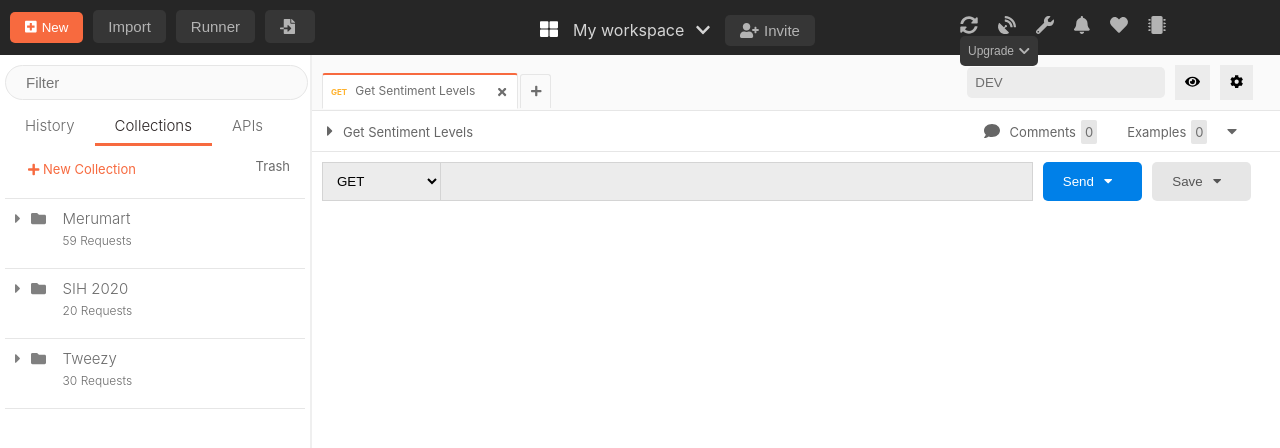
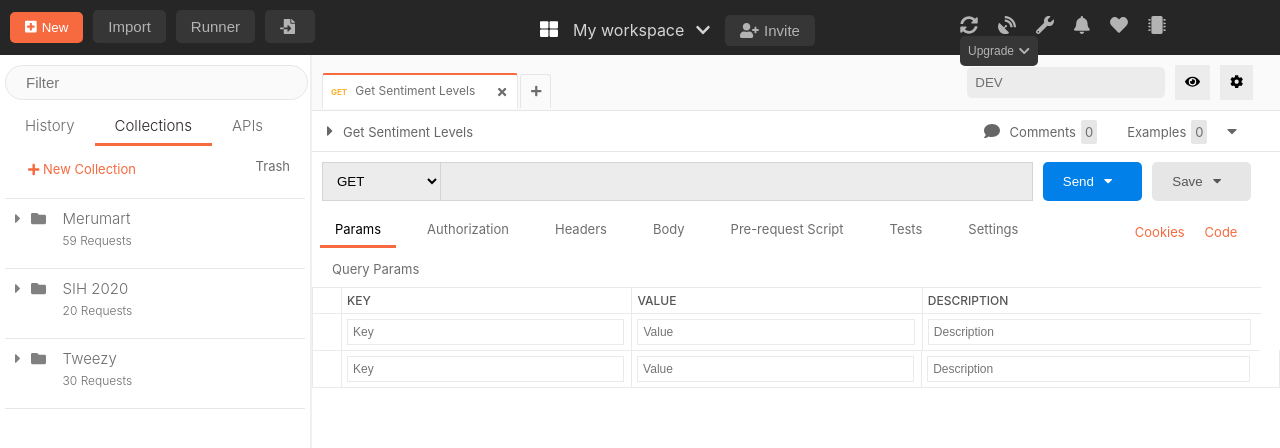
Before and after one commit to codesharpdev/Postman-Clone, a React (Create React App) app: page / in a window 1280 px wide. Shown: the top 448 px of the page. Built offline with nearby package versions, Linux system fonts and the light colour scheme.

Commit message:
Adds Params Table

```diff
--- a/src/components/Content/Content.css
+++ b/src/components/Content/Content.css
@@ -153,3 +153,68 @@
 .content__requestSendButtonIcon {
   margin-left: 10px;
 }
+.content__requestOptionsMenuWrapper {
+  display: inline-block;
+  margin-top: 10px;
+  font-size: 13px;
+  color: #6e6e6e;
+}
+.content__requestOptionMenuItem {
+  padding-left: 15px;
+  padding-right: 15px;
+  padding-bottom: 8px;
+  margin-left: 8px;
+  margin-right: 8px;
+  cursor: pointer;
+}
+.content__requestOptionMenuItem.active {
+  border-bottom: 3px solid #f76a3f;
+  color: #000;
+}
+.content__requestTabsMenuRow {
+  display: grid;
+  grid-template-columns: 85% 15%;
+}
+.content__orangeSmallText {
+  color: #f76a3f;
+  font-size: 13px;
+  margin-right: 20px;
+  cursor: pointer;
+}
+#content__rightContent {
+  margin-top: 10px;
+}
+.content__requestOptionsContainer {
+  /* margin: 20px; */
+}
+.content__smallText {
+  font-size: 13px;
+  color: #6e6e6e;
+  margin: 20px;
+  margin-bottom: 10px;
+}
+.content__paramsTableRow {
+  display: grid;
+  grid-template-columns: 3% 30% 30% 35%;
+}
+.content__paramsTableColumn {
+  border: 1px solid #eaeaea;
+  border-right: none;
+  border-bottom: none;
+  font-size: 12px;
+  color: #555555;
+  padding: 5px;
+  font-weight: 450;
+}
+.content__paramsTableRow:last-child {
+  border-right: 1px solid #eaeaea;
+  border-bottom: 1px solid #eaeaea;
+}
+.content__tableInput {
+  border-radius: 0px;
+  border: 1px solid #eaeaea;
+  font-size: 12px;
+  color: #555555;
+  padding: 5px;
+  width: 95%;
+}
--- a/src/components/Content/Content.js
+++ b/src/components/Content/Content.js
@@ -3,16 +3,32 @@
 import "./Content.css";
 import TabsBar from "./components/TabsBar";
 import RequestInput from "./components/RequestInput";
+import RequestOptionsMenu from "./components/RequestOptionsMenu";
+import RequestOptions from "./components/RequestOptions";
 
 const Content = () => {
   const [tabs, setTabs] = useState([
     { name: "Get Sentiment Levels", type: "GET", _id: Math.random(0, 10) * 10 },
   ]);
+  const [requestTabs] = useState([
+    "Params",
+    "Authorization",
+    "Headers",
+    "Body",
+    "Pre-request Script",
+    "Tests",
+    "Settings",
+  ]);
   const [tabIndex, setTabIndex] = useState(0);
+  const [requestsTabIndex, setRequestsTabIndex] = useState(0);
 
   //   Change the current tab
   const handleTabChange = (index) => {
     setTabIndex(index);
+  };
+
+  const handleRequestTabChange = (index) => {
+    setRequestsTabIndex(index);
   };
 
   //  Adds a new request tab
@@ -48,6 +64,13 @@
       />
       {/* Request Input */}
       <RequestInput tab={tabs[tabIndex]} />
+      {/* Request Options Menu */}
+      <RequestOptionsMenu
+        tabs={requestTabs}
+        tabIndex={requestsTabIndex}
+        handleTabChange={(index) => handleRequestTabChange(index)}
+      />
+      <RequestOptions tabIndex={requestsTabIndex} />
     </div>
   );
 };
--- a/src/components/Content/components/RequestInput.js
+++ b/src/components/Content/components/RequestInput.js
@@ -3,7 +3,6 @@
 import {
   faCaretRight,
   faComment,
-  faChevronDown,
   faCaretDown,
 } from "@fortawesome/free-solid-svg-icons";
 
--- /dev/null
+++ b/src/components/Content/components/RequestOptions.js
@@ -0,0 +1,18 @@
+import React from "react";
+import Params from "./Tabs/Params";
+
+const RequestOptions = (props) => {
+  const { tabIndex } = props;
+  const componentMappings = {
+    0: Params,
+    1: Params,
+  };
+
+  var Component = componentMappings[tabIndex];
+  return (
+    <div>
+      <Component />
+    </div>
+  );
+};
+export default RequestOptions;
--- /dev/null
+++ b/src/components/Content/components/RequestOptionsMenu.js
@@ -0,0 +1,37 @@
+import React from "react";
+
+const RequestOptionsMenu = (props) => {
+  const { tabs, tabIndex, handleTabChange } = props;
+  return (
+    <div>
+      <div className="content__requestTabsMenuRow">
+        <div className="content__requestTabsMenuColumn">
+          <div className="content__requestOptionsMenuWrapper">
+            {tabs.map((tab, index) => {
+              return (
+                <span
+                  onClick={() => handleTabChange(index)}
+                  className={
+                    index === tabIndex
+                      ? "content__requestOptionMenuItem active"
+                      : "content__requestOptionMenuItem"
+                  }
+                >
+                  {tab}
+                </span>
+              );
+            })}
+          </div>
+        </div>
+        <div
+          className="content__requestTabsMenuColumn"
+          id="content__rightContent"
+        >
+          <span className="content__orangeSmallText">Cookies</span>
+          <span className="content__orangeSmallText">Code</span>
+        </div>
+      </div>
+    </div>
+  );
+};
+export default RequestOptionsMenu;
--- /dev/null
+++ b/src/components/Content/components/Tabs/Params.js
@@ -0,0 +1,65 @@
+import React from "react";
+
+const Params = () => {
+  return (
+    <div className="content__requestOptionsContainer">
+      <p className="content__smallText">Query Params</p>
+
+      <div className="content__paramsTableRow">
+        <div className="content__paramsTableColumn"></div>
+        <div className="content__paramsTableColumn">KEY</div>
+        <div className="content__paramsTableColumn">VALUE</div>
+        <div className="content__paramsTableColumn">DESCRIPTION</div>
+      </div>
+      <div className="content__paramsTableRow">
+        <div className="content__paramsTableColumn"></div>
+        <div className="content__paramsTableColumn">
+          <input
+            type="text"
+            className="content__tableInput"
+            placeholder="Key"
+          />
+        </div>
+        <div className="content__paramsTableColumn">
+          <input
+            type="text"
+            className="content__tableInput"
+            placeholder="Value"
+          />
+        </div>
+        <div className="content__paramsTableColumn">
+          <input
+            type="text"
+            className="content__tableInput"
+            placeholder="Description"
+          />
+        </div>
+      </div>
+      <div className="content__paramsTableRow">
+        <div className="content__paramsTableColumn"></div>
+        <div className="content__paramsTableColumn">
+          <input
+            type="text"
+            className="content__tableInput"
+            placeholder="Key"
+          />
+        </div>
+        <div className="content__paramsTableColumn">
+          <input
+            type="text"
+            className="content__tableInput"
+            placeholder="Value"
+          />
+        </div>
+        <div className="content__paramsTableColumn">
+          <input
+            type="text"
+            className="content__tableInput"
+            placeholder="Description"
+          />
+        </div>
+      </div>
+    </div>
+  );
+};
+export default Params;
--- /dev/null
+++ b/src/components/Content/components/Tabs/index.js
@@ -0,0 +1,3 @@
+import Params from "./Params";
+
+export default { Params };
```
